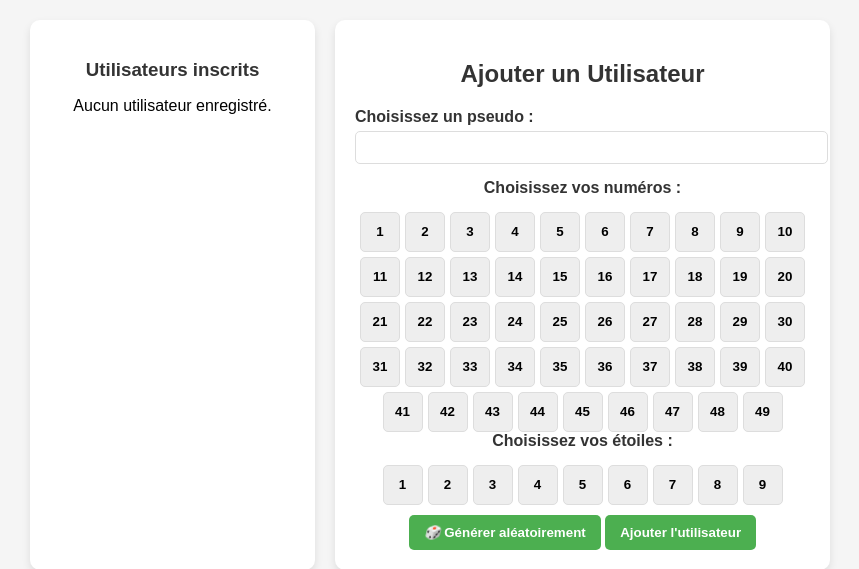
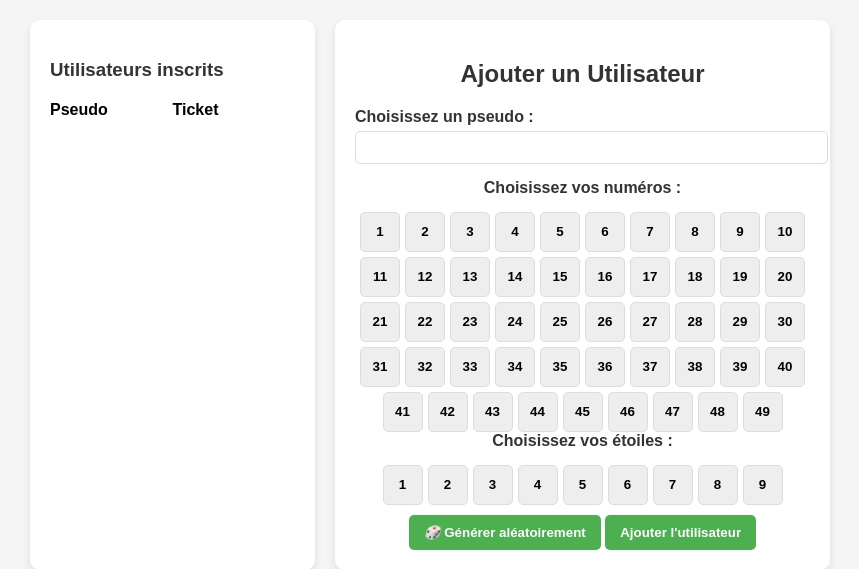
Before and after one commit to safiya6/qualitedev_loto, a PHP site: page /?controller=joueurs in a window 1280 px wide. Shown: the top 569 px of the page, without its empty margins (210-1069 px from the left). Run offline with PHP 8.4, Linux system fonts and the light colour scheme; data that the repository does not hold is empty; some libraries are stand-ins or nearby versions.

Commit message:
affichage joueurs

```diff
--- a/Views/view_add_user.php
+++ b/Views/view_add_user.php
@@ -34,6 +34,7 @@
 
         .users-list {
             width: 35%;
+            text-align: left;
         }
 
         .users-list h3 {
@@ -41,10 +42,19 @@
             margin-bottom: 15px;
         }
 
-        .user-item {
+        .header-row, .data-row {
+            display: flex;
+            justify-content: space-between;
+            padding: 5px 0;
+            font-weight: bold;
+        }
+
+        .header-item, .user-item, .ticket-item {
+            width: 50%;
+        }
+
+        .user-item, .ticket-item {
             color: #555;
-            margin: 5px 0;
-            font-weight: bold;
         }
 
         .form-container {
@@ -107,6 +117,7 @@
             background-color: #4CAF50;
             color: #fff;
         }
+
     </style>
 </head>
 <body>
@@ -115,13 +126,18 @@
     <!-- Liste des utilisateurs -->
     <div class="users-list">
         <h3>Utilisateurs inscrits</h3>
-        <?php if (!empty($joueurs)): ?>
+            <div class="header-row">
+                <div class="header-item">Pseudo</div>
+                <div class="header-item">Ticket</div>
+            </div>
+        <div class="data-rows">
             <?php foreach ($joueurs as $joueur): ?>
-                <div class="user-item"><?= htmlspecialchars($joueur) ?></div>
+                <div class="data-row">
+                    <div class="user-item"><?= htmlspecialchars($joueur['pseudo']) ?></div>
+                    <div class="ticket-item"><?= htmlspecialchars($joueur['ticket']) ?></div>
+                </div>
             <?php endforeach; ?>
-        <?php else: ?>
-            <p>Aucun utilisateur enregistré.</p>
-        <?php endif; ?>
+        </div>
     </div>
 
     <!-- Formulaire d'ajout d'utilisateur -->
```
